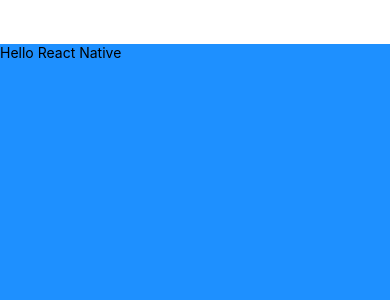
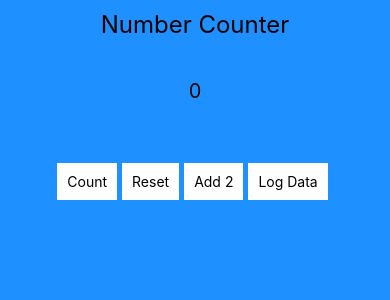
Before and after one commit to zahid2022skipq/awesomeapp, a React Native app: screen / in a window 390 px wide. Shown: the top 300 px of the page. Built offline with nearby package versions, Linux system fonts and the light colour scheme.

Commit message:
practicing with different components

```diff
--- a/App.js
+++ b/App.js
@@ -1,11 +1,67 @@
-import { StatusBar } from "expo-status-bar";
-import { StyleSheet, Text, SafeAreaView } from "react-native";
+import { useState } from "react";
+import {
+  StyleSheet,
+  Text,
+  SafeAreaView,
+  TouchableOpacity,
+  View,
+} from "react-native";
 
 export default function App() {
+  const [text, setText] = useState(0);
+  const [logD, setLogD] = useState([]);
+  const [display, setDisplay] = useState(false);
+  const handlePress = () => {
+    const newText = text + 1;
+    setText(newText);
+    const loged = logD;
+    loged.push(0);
+    setLogD(loged);
+  };
+  const handleReset = () => {
+    setText(0);
+    const loged = logD;
+    loged.push(0);
+    setLogD(loged);
+  };
+
+  const handleAdd = () => {
+    const newText = text + 2;
+    setText(newText);
+    const loged = logD;
+    console.log(loged);
+    loged.push(0);
+    setLogD(loged);
+  };
+
+  const logdata = () => {
+    setDisplay(!display);
+  };
+
   return (
     <SafeAreaView style={styles.container}>
-      <Text>Hello React Native</Text>
-      <StatusBar style="auto" />
+      <Text style={styles.containerText}>Number Counter</Text>
+      <Text style={styles.counterText}>{text}</Text>
+      {display ? (
+        logD.map((d, i) => <Text>{i + " --> " + d}</Text>)
+      ) : (
+        <Text></Text>
+      )}
+
+      <View style={styles.btnView}>
+        <TouchableOpacity style={styles.btn} onPress={handlePress}>
+          <Text>Count</Text>
+        </TouchableOpacity>
+        <TouchableOpacity style={styles.btn} onPress={handleReset}>
+          <Text>Reset</Text>
+        </TouchableOpacity>
+        <TouchableOpacity style={styles.btn} onPress={handleAdd}>
+          <Text>Add 2</Text>
+        </TouchableOpacity>
+        <TouchableOpacity style={styles.btn} onPress={logdata}>
+          <Text>Log Data</Text>
+        </TouchableOpacity>
+      </View>
     </SafeAreaView>
   );
 }
@@ -13,7 +69,25 @@ export default function App() {
 const styles = StyleSheet.create({
   container: {
     flex: 1,
-    marginTop: 44,
     backgroundColor: "dodgerblue",
+    alignItems: "center",
+  },
+  containerText: {
+    marginTop: 10,
+    fontSize: 24,
+  },
+  btnView: {
+    flexDirection: "row",
+  },
+  btn: {
+    marginTop: 20,
+    marginRight: 5,
+    backgroundColor: "white",
+    padding: 10,
+  },
+  counterText: {
+    padding: 20,
+    margin: 20,
+    fontSize: 20,
   },
 });
```
